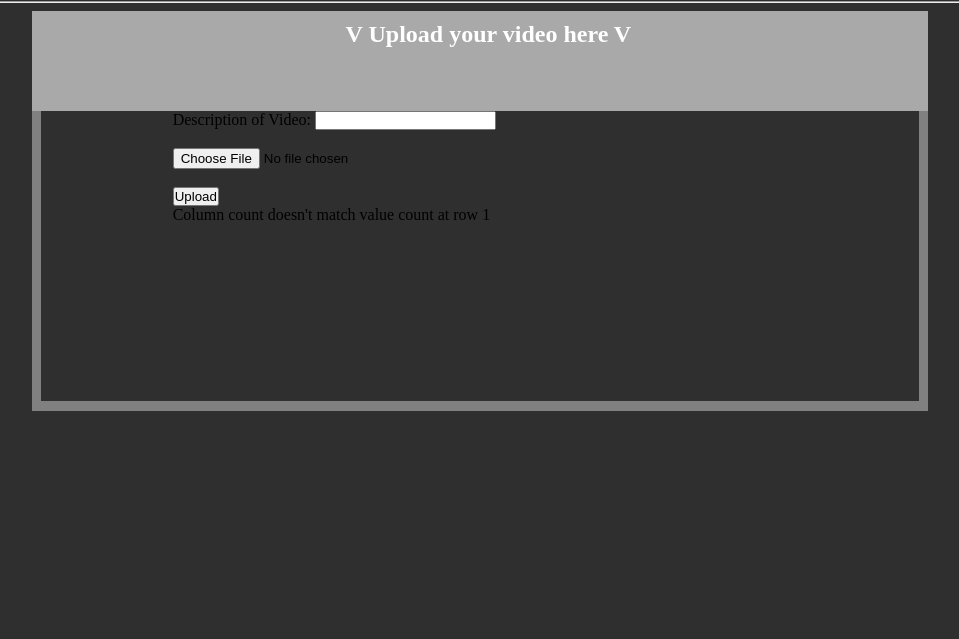
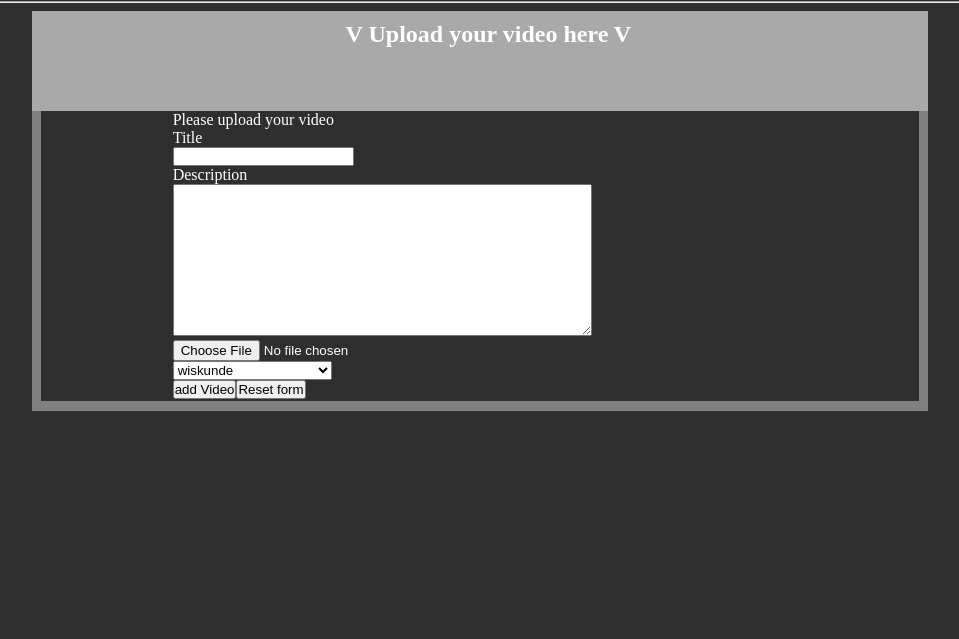
Before and after one commit to Thejackalphantom/Netnix, a PHP site: page /upload.php in a window 1280 px wide. Shown: the part 199-838 px from the top of the page, without its empty margins (160-1119 px from the left). Run offline with PHP 8.4, Linux system fonts and the light colour scheme; the visitor is signed in with stand-in values (Sample User, id 1); data that the repository does not hold is empty.

Commit message:
upload function fixed

```diff
--- a/account.php
+++ b/account.php
@@ -25,7 +25,7 @@
                             exit;
                         }
                         $userid = $_SESSION['id'];
-                        $conn = mysqli_connect("127.0.0.1", "root", "");
+                        $conn = mysqli_connect("localhost", "root", "");
                         if ($conn)
                         {
                             $dbname = "netnix";
--- a/upload.php
+++ b/upload.php
@@ -28,73 +28,94 @@
                 </div>
                 <div id="uploadFunction">
                     <div id="function">
-                        <form action="" method='post' enctype="multipart/form-data">
-                            Description of Video: <input type="text" name="description_entered"/><br><br>
-                            <input type="file" name="file"/><br><br>
-                            <input type="submit" name="submit" value="Upload"/>
+                        <form id="formSignUp" action="upload.php" method="POST" enctype="multipart/form-data" >
+                            <p>Please upload your video</p>
+                            <p>Title</p>
+                            <p><input type="text" name="title"</p>
+                            <p>Description</p>
+                            <textarea rows="10" cols="50" maxlength="480" minlenght="0" name="message"></textarea>
+                            <p><input type="file" name="fileToUpload" id="fileToUpload"></p>
+                            <select name="categorie">
+                                <option value="wiskunde"> wiskunde</option>
+                                <option value="php"> php</option>
+                                <option value="informatiemanagement"> informatiemanagement</option>
+                                <option value="html"> html</option>
+                                <option value="c#"> c</option>
+                                <option value="java"> java</option>
+                                <option value="database"> database</option>
+                                <option value="economie"> economie</option>
+                                <option value="nederlands"> nederlands</option>
+                            </select>
+                            <p><input type="submit" name="submit" value="add Video"><input type="reset" name="reset" value="Reset form"></p>
                         </form>
 
                         <?php
-                        $descript = 0;
-                        $description = $_POST['description_entered'];
-                        if (empty($description)) {
+        $Conn = mysqli_connect("localhost", "root", "");
+        if ($Conn === FALSE) {
 
-                            $descript = 1;
+            echo "Failed to connected";
+        } else {
+            $DBName = "netnix";
+            if (!mysqli_select_db($Conn, $DBName)) {
+
+                $SQLstring = "CREATE DATABASE netnix";
+                if ($stmt = mysqli_prepare($Conn, $SQLstring)) {
+                    $QueryResult = mysqli_stmt_execute($stmt);
+                    if ($QueryResult === FALSE) {
+                        echo "<p>Well thats a error!</p>";
+                    } else {
+                        echo "<p>You are the first visitor!</p>";
+                    }
+                    mysqli_stmt_close($stmt);
+                }
+            }
+
+            if (isset($_POST['submit'])) {
+                $target_dir = "uploads/";
+                $target_file = $target_dir . basename($_FILES["fileToUpload"]["name"]);
+                $uploadOk = 1;
+
+                $mimetype = array("image/mp4","image/wav");
+                if(in_array($_FILES['fileToUpload']['type'],$mimetype)){
+                    echo"This is not the correct file type please upload in .WAV/.MP4";
+                }else{
+
+                    $uploadOk = 0;
+                    if ($uploadOk == 0)
+                        { // if everything is ok, try to upload file
+                            move_uploaded_file($_FILES["fileToUpload"]["tmp_name"], $target_file);
                         }
-                        $name = $_FILES['file']['name'];
-                        $success = -1;
-                        if (isset($name)) {
 
-                            $path = 'Uploads/videos/';
-                            $tmp_name = $_FILES['file']['tmp_name'];
-                            $submitbutton = $_POST['submit'];
-                            $position = strpos($name, ".");
-                            $fileextension = substr($name, $position + 1);
-                            $fileextension = strtolower($fileextension);
+                $name = htmlentities($_FILES['fileToUpload']['name']);
+                $categorie = htmlentities($_POST['categorie']);
+                $title = htmlentities($_POST['title']);
+                $message = htmlentities($_POST['message']);
+                $pathtotal = "uploads/" . $name . "";
+                $userid = $_SESSION['id'];
 
-                            if (!empty($name)) {
-                                if (($fileextension !== "mp4") && ($fileextension !== "ogg") && ($fileextension !== "webm")) {
-                                    $success = 0;
-                                    echo "The file extension must be .mp4, .ogg, or .webm in order to be uploaded";
-                                } else if (($fileextension == "mp4") || ($fileextension == "ogg") || ($fileextension == "webm")) {
-                                    $success = 1;
-                                    if (move_uploaded_file($tmp_name, $path . $name)) {
-                                        echo 'Uploaded!';
-                                    }
-                                }
-                            }
-                        }
-                        ?>
-
-                        <?php
-                        $user = "root";
-                        $host = "localhost";
-                        $dbase = "upload";
-                        $table = "video";
-
-                        $connection = mysqli_connect($host, $user, "");
-                        if (!$connection) {
-                            die('Could not connect:' . mysql_error());
-                        } mysqli_select_db($connection, $dbase);
-
-                        $SQLstring2 = "INSERT INTO " . $table . " VALUES(?, ?, ?)";
-
-                        if ($stmt = mysqli_prepare($connection, $SQLstring2)) {
-
-                            mysqli_stmt_bind_param($stmt, 'sss', $description, $name, $fileextension);
+                        mysqli_select_db($Conn, $DBName);
+                        $SQLstring2 = "INSERT INTO videos VALUES(NULL, ?, ?, ?, ?, ?)";
+                        if ($stmt = mysqli_prepare($Conn, $SQLstring2)) {
+                            mysqli_stmt_bind_param($stmt, 'sssss', $userid, $title, $message,$pathtotal, $categorie);
                             $QueryResult2 = mysqli_stmt_execute($stmt);
                             if ($QueryResult2 === FALSE) {
-                                echo "<p>Unable to execute the query.</p>";
+                                echo "<p>Unable to execute the query.</p>"
+                                . "<p>Error code "
+                                . mysqli_errno($Conn)
+                                . ": "
+                                . mysqli_error($Conn)
+                                . "</p>";
                             } else {
-
+                                echo "Bedankt voor het uploaden van een video.";
+                                //header("Location: login.php");
                             }
-                            //Clean up the $stmt after use
                             mysqli_stmt_close($stmt);
-                        } else {
-                            echo mysqli_error($connection);
                         }
-                        mysqli_close($connection);
-                        ?>
+                        mysqli_close($Conn);
+                    }
+                }
+            }
+        ?>
                     </div>
                 </div>
             </div>
```
Also changed, not shown: 2 other files.
